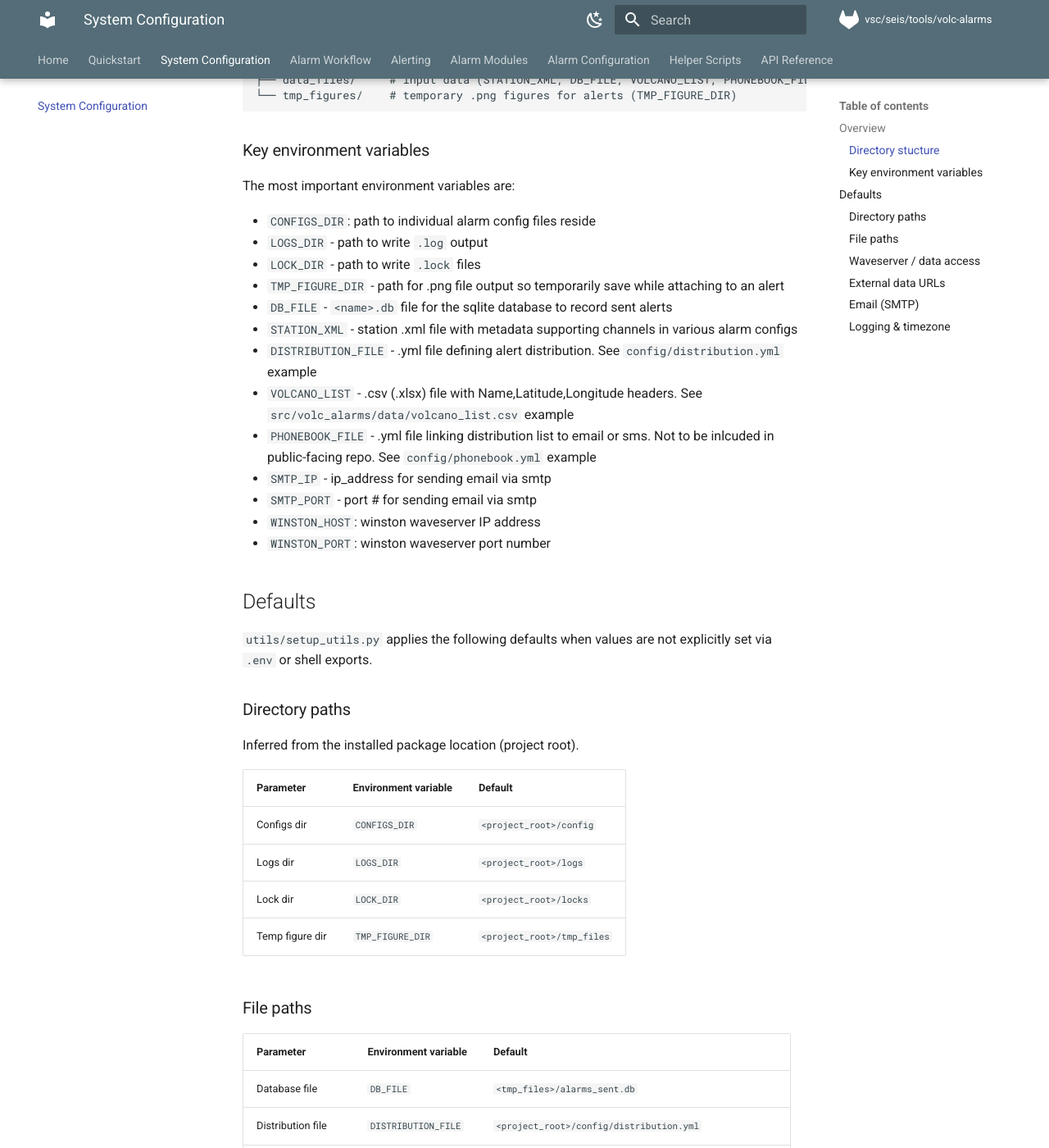
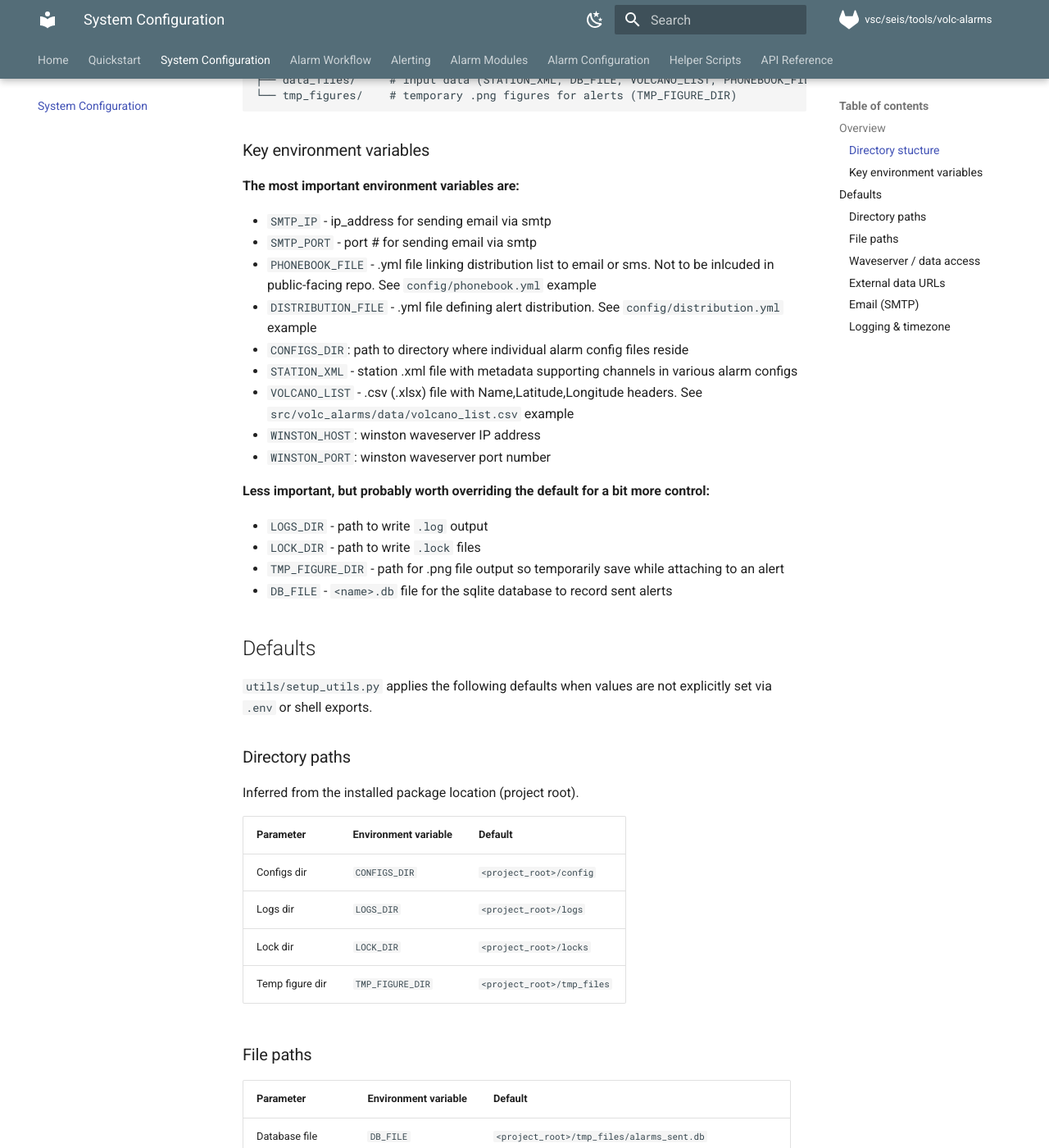
Before and after one commit to awech/AVO-alarms, an MkDocs documentation site: the page built from docs/system-configuration.md, in a window 1280 px wide and 1400 px high, scrolled down 544 px. Shown: the whole window at 82% size. Built offline with MkDocs 1.6.1 and Material for MkDocs 9.7.7, drawn with Linux system fonts in a browser that asks for light colours; some of the changed text lies outside the part shown.

Commit message:
organize env variables into priority tiers

````diff
--- a/docs/system-configuration.md
+++ b/docs/system-configuration.md
@@ -21,21 +21,26 @@ alarms/
 ```
 
 ### Key environment variables
- The most important environment variables are:
+**The most important environment variables are:**
 
-- `CONFIGS_DIR`: path to individual alarm config files reside
+- `SMTP_IP` - ip_address for sending email via smtp
+- `SMTP_PORT` - port # for sending email via smtp
+- `PHONEBOOK_FILE` - .yml file linking distribution list to email or sms. Not to be inlcuded in public-facing repo. See `config/phonebook.yml` example
+- `DISTRIBUTION_FILE` - .yml file defining alert distribution. See `config/distribution.yml` example
+- `CONFIGS_DIR`: path to directory where individual alarm config files reside
+- `STATION_XML` - station .xml file with metadata supporting channels in various alarm configs
+- `VOLCANO_LIST` - .csv (.xlsx) file with Name,Latitude,Longitude headers. See `src/volc_alarms/data/volcano_list.csv` example
+- `WINSTON_HOST`: winston waveserver IP address
+- `WINSTON_PORT`: winston waveserver port number
+
+**Less important, but probably worth overriding the default for a bit more control:**
+
 - `LOGS_DIR` - path to write `.log` output
 - `LOCK_DIR` - path to write `.lock` files
 - `TMP_FIGURE_DIR` - path for .png file output so temporarily save while attaching to an alert
 - `DB_FILE` - `<name>.db` file for the sqlite database to record sent alerts
-- `STATION_XML` - station .xml file with metadata supporting channels in various alarm configs
-- `DISTRIBUTION_FILE` - .yml file defining alert distribution. See `config/distribution.yml` example
-- `VOLCANO_LIST` - .csv (.xlsx) file with Name,Latitude,Longitude headers. See `src/volc_alarms/data/volcano_list.csv` example
-- `PHONEBOOK_FILE` - .yml file linking distribution list to email or sms. Not to be inlcuded in public-facing repo. See `config/phonebook.yml` example
-- `SMTP_IP` - ip_address for sending email via smtp
-- `SMTP_PORT` - port # for sending email via smtp
-- `WINSTON_HOST`: winston waveserver IP address
-- `WINSTON_PORT`: winston waveserver port number
+
+
 
 
 ## Defaults
````
Also changed, not shown: other parts of docs/system-configuration.md (+3 -3 lines).
